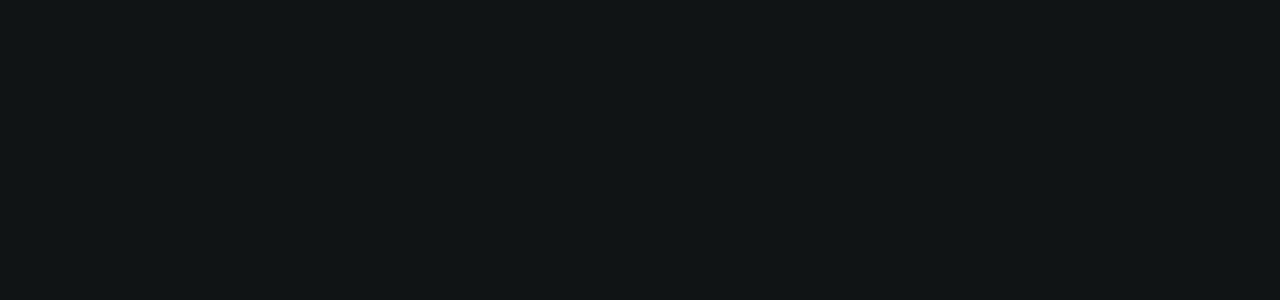
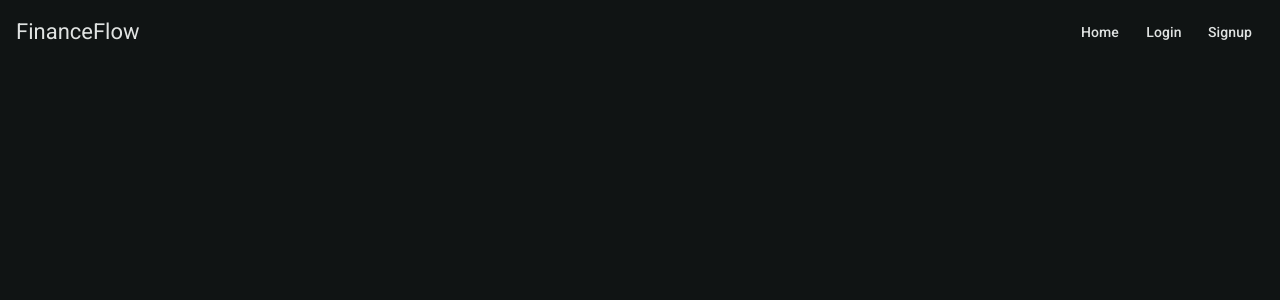
Before and after one commit to MarcinKielbik/FinanceFlowUI, an Angular app: page /home in a window 1280 px wide. Before the commit this address led to /. Shown: the top 300 px of the page. Built offline with nearby package versions, Linux system fonts and the light colour scheme.

Commit message:
feat(navbar): add navigation bar with routing

```diff
--- a/src/app/app-routing.module.ts
+++ b/src/app/app-routing.module.ts
@@ -3,11 +3,15 @@
 import { DashboardComponent } from './components/dashboard/dashboard.component';
 import { SignupComponent } from './components/signup/signup.component';
 import { LoginComponent } from './components/login/login.component';
+import { HomeComponent } from './components/home/home.component';
 
 const routes: Routes = [
-  { path: 'dashboard', component: DashboardComponent },
+  { path: '', redirectTo: 'home', pathMatch: 'full' },
+  { path: 'home', component: HomeComponent },
   { path: 'signup', component: SignupComponent },
   { path: 'login', component: LoginComponent },
+  { path: 'dashboard', component: DashboardComponent },
+  { path: '**', redirectTo: 'home' }
 
 ];
 
--- /dev/null
+++ b/src/app/components/home/home.component.html
@@ -0,0 +1,10 @@
+<app-navbar></app-navbar>
+<section>
+
+</section>
+<section>
+
+</section>
+<footer>
+
+</footer>
--- /dev/null
+++ b/src/app/components/navbar/navbar.component.html
@@ -0,0 +1,8 @@
+<mat-toolbar>
+    <span>FinanceFlow</span>
+    <nav class="links">
+      <a mat-button routerLink="/">Home</a>
+      <a mat-button routerLink="/login">Login</a>
+      <a mat-button routerLink="/signup">Signup</a>
+    </nav>
+  </mat-toolbar>
--- /dev/null
+++ b/src/app/components/navbar/navbar.component.scss
@@ -0,0 +1,4 @@
+mat-toolbar {
+    display: flex;
+    justify-content: space-between;
+}
```
Also changed, not shown: src/app/app.module.ts (+9 -2 lines), src/app/components/home/home.component.ts (added, +10 -0 lines), src/app/components/navbar/navbar.component.ts (added, +10 -0 lines), src/app/components/home/home.component.scss (added), 2 other files (tests, documents, lock files or other folders).
